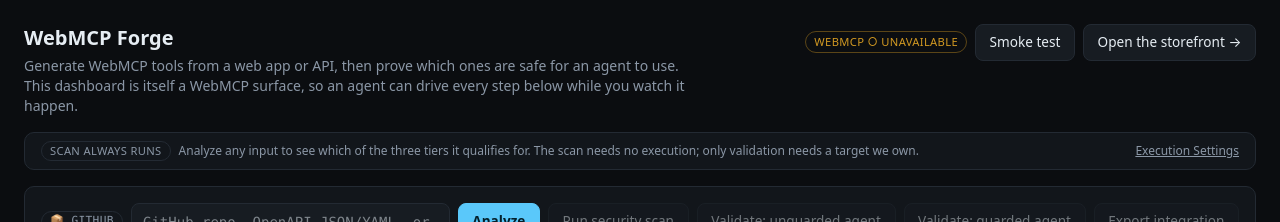
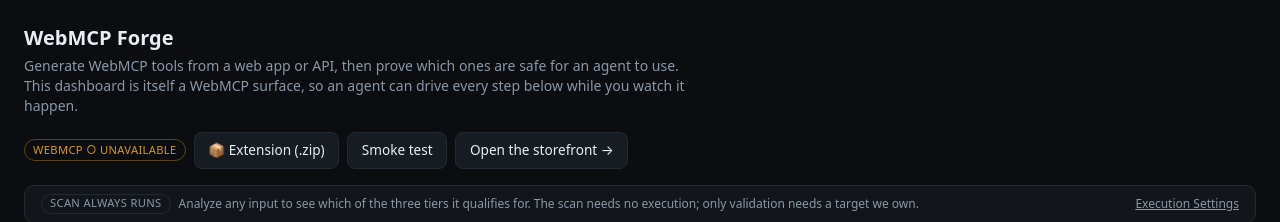
Before and after one commit to boss477/CockPit-Codex, a Next.js app: page / in a window 1280 px wide. Shown: the top 222 px of the page. Built offline with nearby package versions, Linux system fonts and the light colour scheme; no server answers.

Commit message:
Package WebMCP extension zip and add direct download button to header

```diff
--- a/src/components/Dashboard.tsx
+++ b/src/components/Dashboard.tsx
@@ -176,6 +176,14 @@
           <span className={webmcp ? "pill pill-ok" : "pill pill-warn"}>
             {webmcp === null ? "WebMCP ○ Checking" : webmcp ? "WebMCP ● Available" : "WebMCP ○ Unavailable"}
           </span>
+          <a
+            href="/webmcp-extension.zip"
+            download="webmcp-extension.zip"
+            className="btn"
+            title="Download ready-to-load Chrome Extension for WhatsApp Web & Motion"
+          >
+            📦 Extension (.zip)
+          </a>
           <Link href="/webmcp-test" className="btn">
             Smoke test
           </Link>
```
Also changed, not shown: 1 other file (tests, documents, lock files or other folders).
